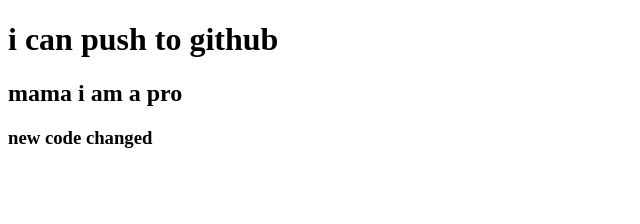
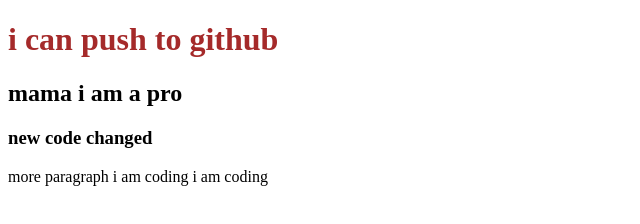
Before and after one commit to SahariarAmin/my-third-repo, a plain HTML site: page index.html in a window 1280 px wide. Shown: the whole page, without its empty margins (0-640 px from the left). Drawn offline with Linux system fonts and the light colour scheme.

Commit message:
styles added

```diff
--- a/index.html
+++ b/index.html
@@ -5,10 +5,12 @@
     <meta http-equiv="X-UA-Compatible" content="IE=edge">
     <meta name="viewport" content="width=device-width, initial-scale=1.0">
     <title>mt third git repo</title>
+    <link rel="stylesheet" href="style.css">
 </head>
 <body>
    <h1>i can push to github </h1>
    <h2>mama i am a pro</h2>
    <h3>new code changed</h3>
+   <p>more paragraph i am coding i am coding </p>
 </body>
 </html>
--- /dev/null
+++ b/style.css
@@ -0,0 +1,3 @@
+h1{
+    color: brown;
+}
```
